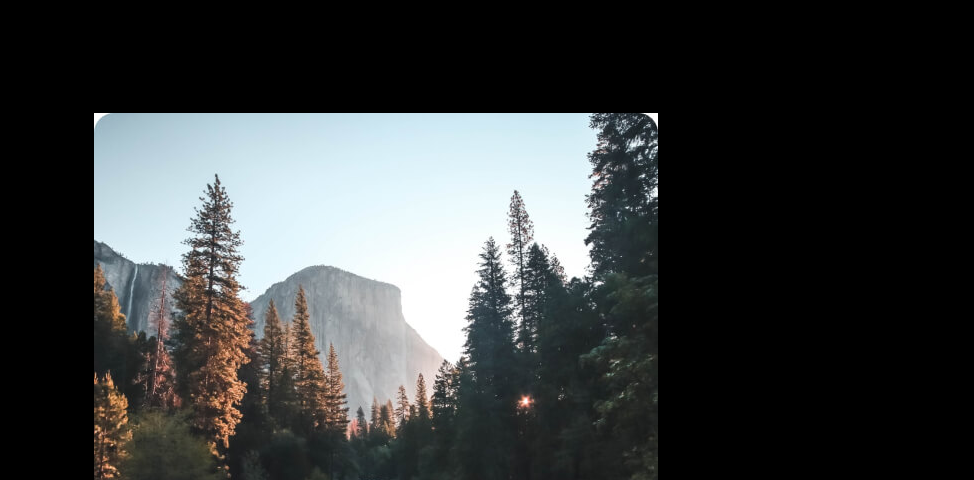
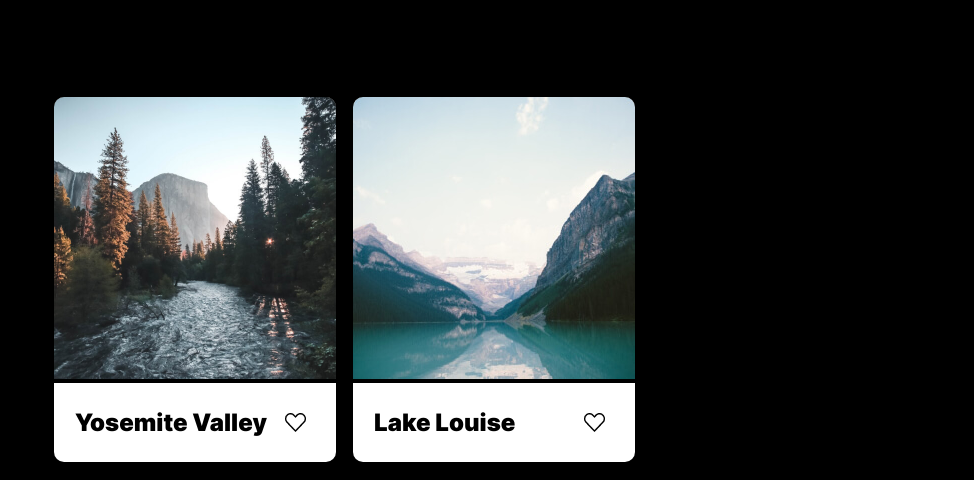
Before and after one commit to kaplandavid992/web_project_4, a plain HTML site: page index.html in a window 1280 px wide. Shown: the part 291-771 px from the top of the page, without its empty margins (154-1128 px from the left). Drawn offline with Linux system fonts and the light colour scheme.

Commit message:
merge error solve

```diff
--- a/blocks/elements/__list/elements__list.css
+++ b/blocks/elements/__list/elements__list.css
@@ -1,10 +1,10 @@
 .elements__list {
-    display: flex;
+  display: flex;
   list-style: none;
   flex-flow: row wrap;
   flex: 0 0 100%;
   column-gap: 17px;
   row-gap: 21px;
-  margin:0;
+  margin: 0;
   padding: 0;
 }
--- a/blocks/elements/elements.css
+++ b/blocks/elements/elements.css
@@ -1,9 +1,4 @@
 .elements {
-    display: grid;
-    grid-template-columns: 1fr 1fr 1fr;
-    grid-template-rows: 1fr 1fr;
-    column-gap: 17px;
-    row-gap: 20px;
-    max-width: 880px;
-    margin: 0 200px 68px;
+  max-width: 880px;
+  margin: 0 200px 68px;
 }
--- a/pages/index.css
+++ b/pages/index.css
@@ -18,13 +18,10 @@
 
 @import url(../blocks/elements/elements.css);
 @import url(../blocks/elements/__element/elements__element.css);
-<<<<<<< HEAD
-
-@import url(../blocks/footer/footer.css);
-=======
 @import url(../blocks/elements/__rectangle/elements__rectangle.css);
 @import url(../blocks/elements/__image/elements__image.css);
 @import url(../blocks/elements/__text/elements__text.css);
 @import url(../blocks/elements/__like-btn/elements__like-btn.css);
 @import url(../blocks/elements/__list/elements__list.css);
->>>>>>> feature/elements
+
+@import url(../blocks/footer/footer.css);
```
